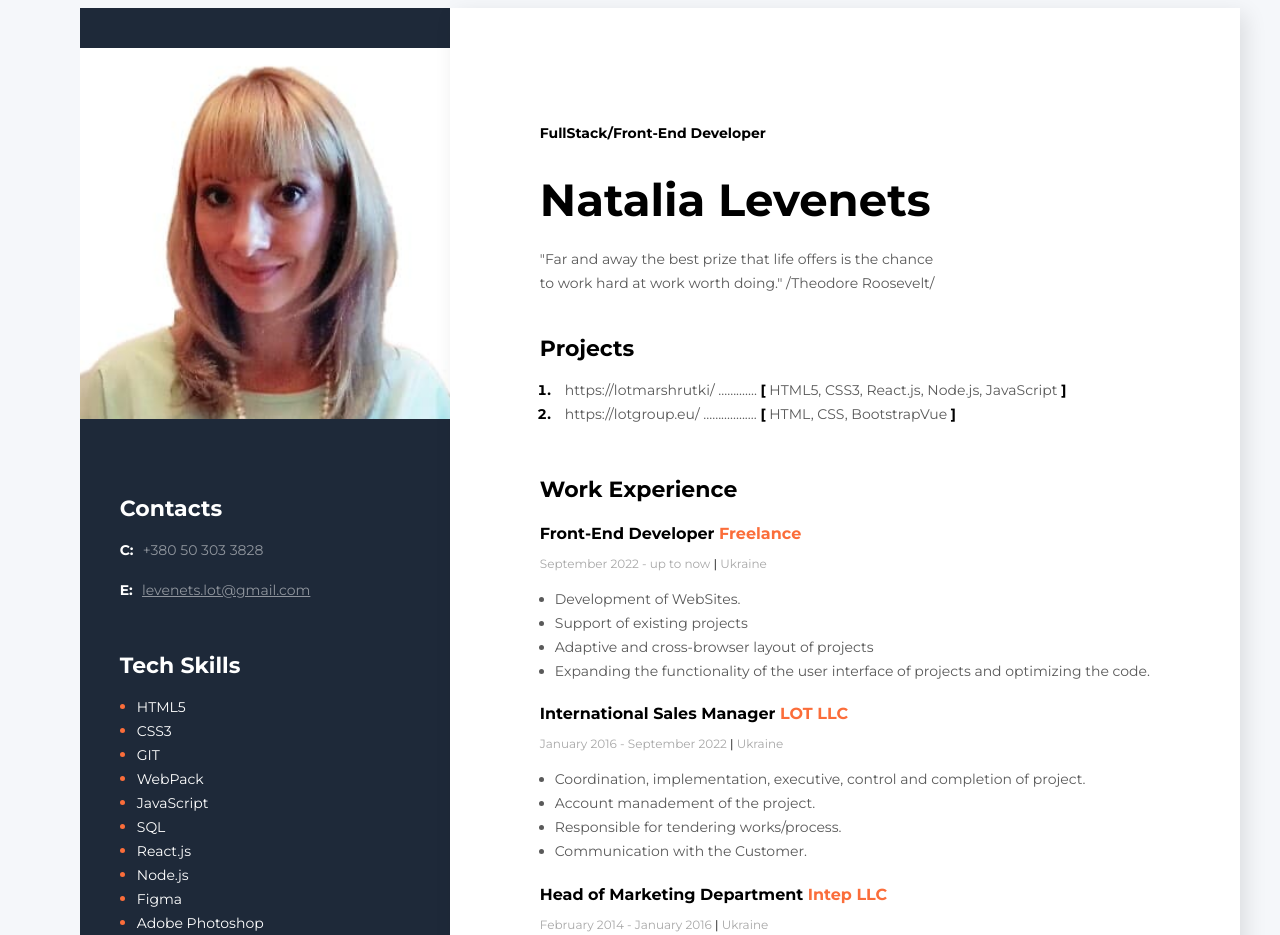
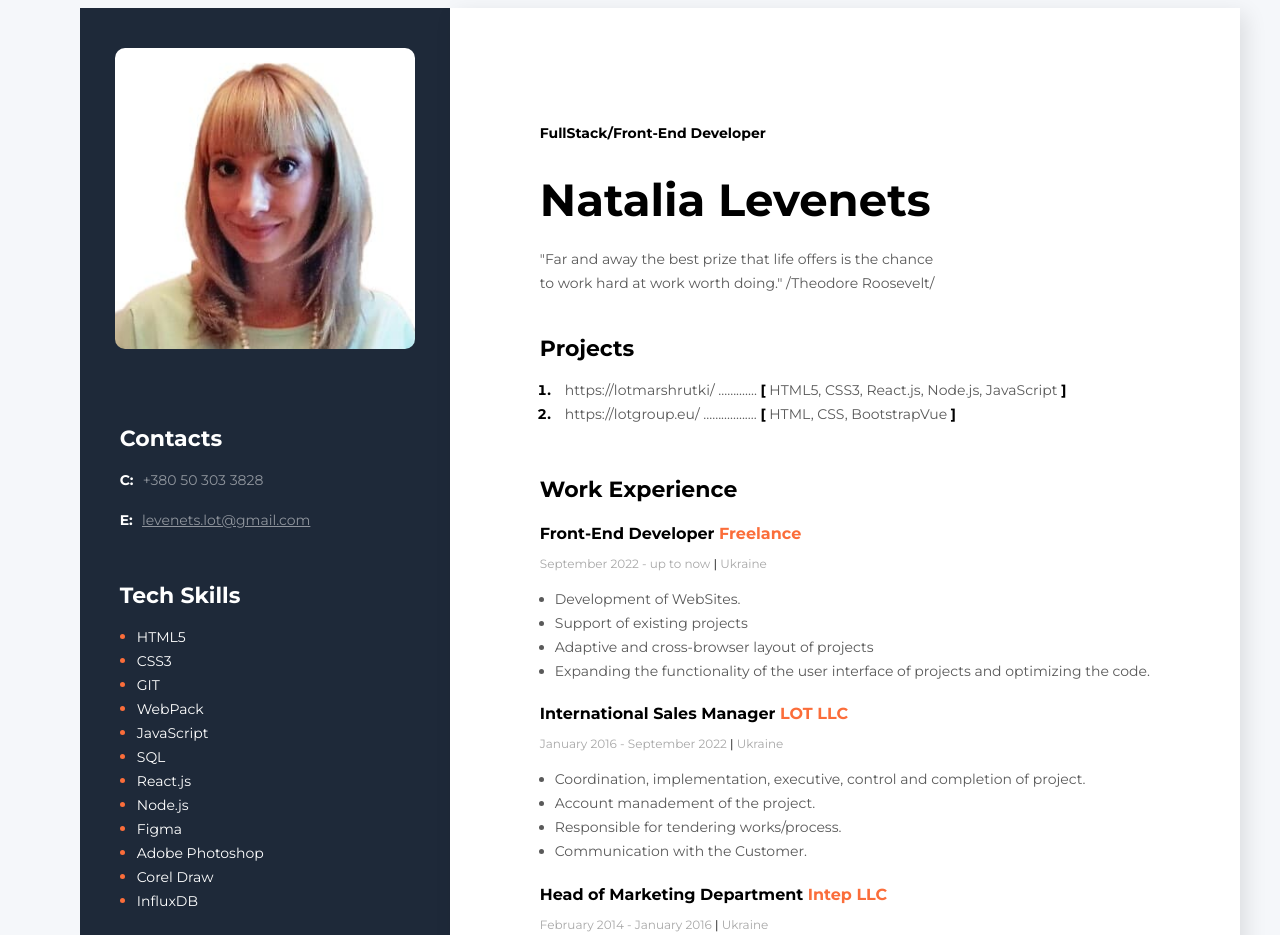
Before and after one commit to patelux/resume, a plain HTML site: page index.html in a window 1280 px wide. Shown: the top 935 px of the page. Drawn offline with Linux system fonts and the light colour scheme.

Commit message:
styles for photo

```diff
--- a/index.html
+++ b/index.html
@@ -117,7 +117,7 @@
     </div>
     <!--Sidebar-->
     <aside class="sidebar">
-        <img src="images/PhotoNL.jpg" alt="user photo" class="photo">
+        <img src="images/PhotoNL.jpg" alt="user photo" class="photo" width="300">
         <!--Contacts-->
         <div class="contacts">
             <h3 class="sidebar-title">Contacts</h3>
--- a/styles/styles_2.css
+++ b/styles/styles_2.css
@@ -188,7 +188,10 @@ body {
     width: 370px;
 }
 .photo {
-    width: 370px;
+    margin-left: 35px;
+    margin-right: 35px;
+    border-radius: 10px;
+    width: 300px;
     margin-bottom: 50px;
 }
 .sidebar-title {
```
